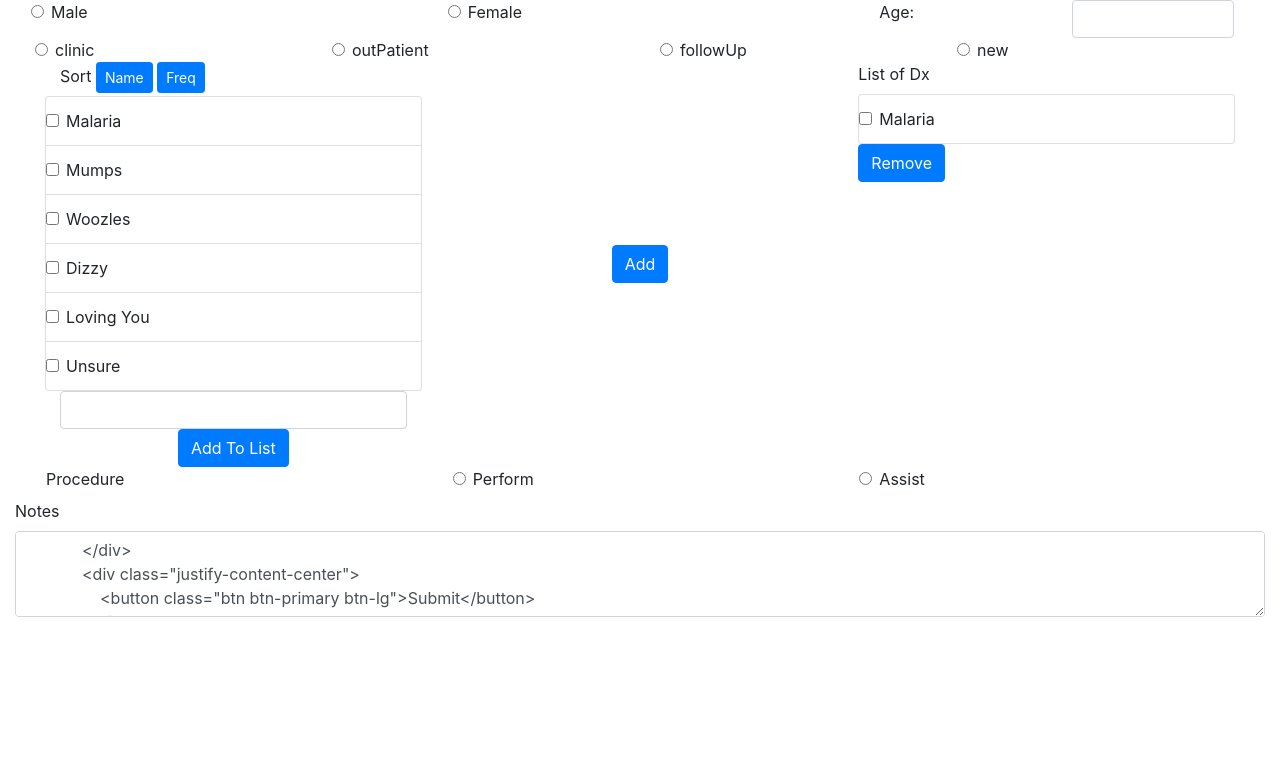
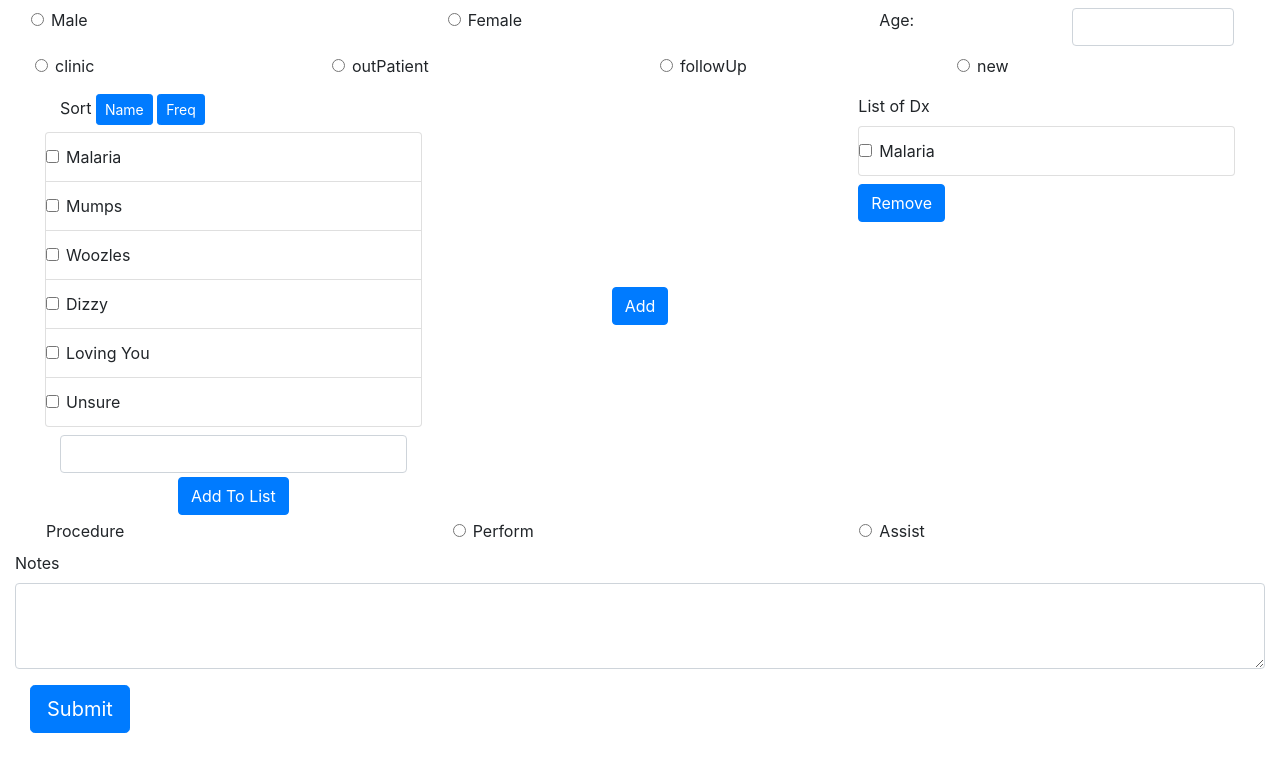
Before and after one commit to EvanFCMoses/statLoggerWebpage, a Django app: page /encounter/ in a window 1280 px wide. Shown: the top 772 px of the page. Run offline with Django 3.2, Linux system fonts and the light colour scheme; parts of the project's set-up code (start-up, migrations or seed data) failed here and were passed over; some libraries are stand-ins or nearby versions.

Commit message:
adding encounter to apps and fixes to html

```diff
--- a/statWebApp/encounter/templates/dataEntry.html
+++ b/statWebApp/encounter/templates/dataEntry.html
@@ -17,7 +17,7 @@
 <body class="sb-nav-fixed">
     <div id="layoutSidenav_content">
         <div class="container-fluid">
-            <div class="d-flex justify-content-center">
+            <div class="d-flex justify-content-center mt-2 mb-2">
                 <div class="col-sm px-3">
                     <div class="form-check">
                         <input class="form-check-input" type="radio" id="genderIndicationMale" name="gender">
@@ -42,7 +42,7 @@
                     </div>
                 </div>
             </div>
-            <div class="container-fluid">
+            <div class="container-fluid mb-2">
                 <div class="d-flex justify-content-center">
                     <div class="col-sm px-3">
                         <div class="d-flex justify-content-center">
@@ -60,7 +60,7 @@
                             </div>
                         </div>
                     </div>
-                    <div class="col-sm">
+                    <div class="col-sm mb-3">
                         <div class="d-flex justify-content-center">
                             <div class="col-sm px-1">
                                 <div class="form-check">
@@ -79,13 +79,13 @@
                 </div>
                 <div class="container-fluid">
                     <div class="d-flex justify-content-center">
-                        <div class="col-sm">
-                            <div class="container-fluid">
+                        <div class="col-sm mb-1">
+                            <div class="container-fluid mb-1">
                                 <label>Sort</label>
                                 <button class="btn btn-primary btn-sm">Name</button>
                                 <button class="btn btn-primary btn-sm">Freq</button>
                             </div>
-                            <ul class="list-group" name="MaladiesToChoose">
+                            <ul class="list-group mb-2" name="MaladiesToChoose">
                                 <li class="list-group-item">
                                     <input class="form-check-input me-1" type="checkbox" value="Malaria">
                                     Malaria
@@ -112,7 +112,7 @@
                                 </li>
                             </ul>
                             <div class="container-fluid">
-                                <input class="form-control" type="text" aria-label="Search/Add To List" aria-describedby="basic-addon2" />
+                                <input class="form-control mb-1" type="text" aria-label="Search/Add To List" aria-describedby="basic-addon2" />
                                 <div class="container-fluid d-flex align-content-center justify-content-center">
                                  <button type="button" class="btn btn-primary align-self-center">Add To List</button>
                              </div>
@@ -125,7 +125,7 @@
                     </div>
                     <div class="col-sm">
                         <label>List of Dx</label>
-                        <ul class="list-group" name="MaladiesChosen">
+                        <ul class="list-group mb-2" name="MaladiesChosen">
                             <li class="list-group-item">
                                 <input class="form-check-input me-1" type="checkbox" value="Malaria">
                                 Malaria
@@ -156,10 +156,12 @@
             </div>
             <div class="form-group">
                 <label for="notesFormControlTextArea">Notes</label>
-                <textarea class="form-control" type="text" id="notesFormControlTextArea" rows=3/>
+                <textarea class="form-control mb-2" type="text" id="notesFormControlTextArea" rows=3></textarea>
             </div>
-            <div class="justify-content-center">
-                <button class="btn btn-primary btn-lg">Submit</button>
+            <div class="d-flex justify-content-center">
+		<div class="col-sm">
+                	<button class="btn btn-primary btn-lg">Submit</button>
+		</div>
             </div>
         </div>
     </div>
--- a/statWebApp/statWebApp/settings.py
+++ b/statWebApp/statWebApp/settings.py
@@ -38,6 +38,7 @@ INSTALLED_APPS = [
     'django.contrib.sessions',
     'django.contrib.messages',
     'django.contrib.staticfiles',
+    'encounter',
 ]
 
 MIDDLEWARE = [
```
